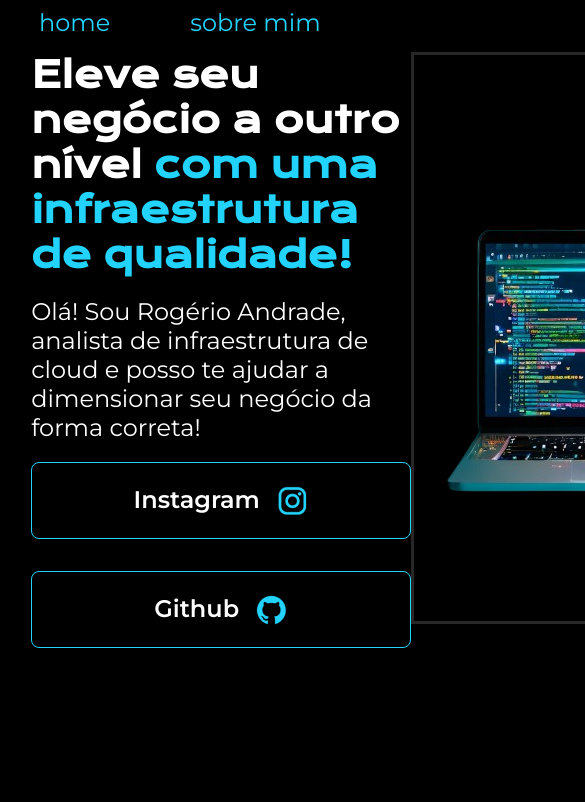
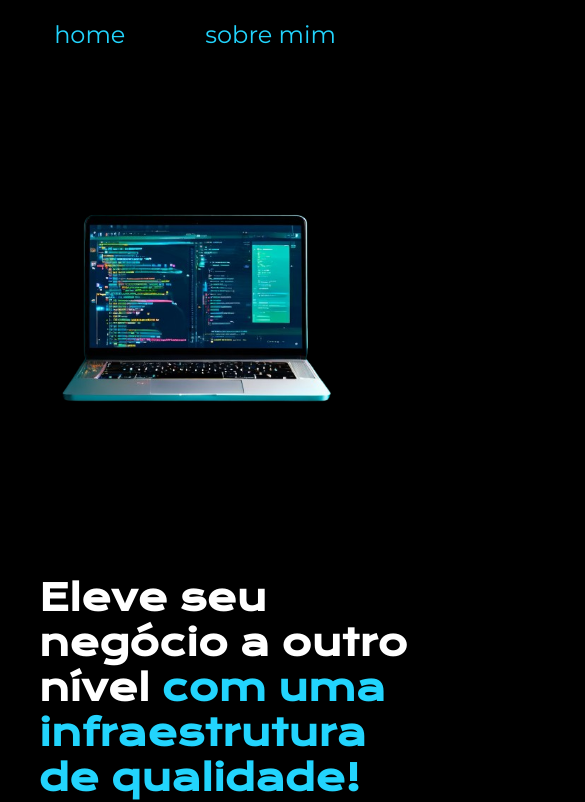
Before and after one commit to rogpessoa/padroeswebaula, a plain HTML site: page index.html in a window 390 px wide. Shown: the top 802 px of the page, 585 px wide, since content can reach past the window. Drawn offline with nearby package versions, Linux system fonts and the light colour scheme.

Commit message:
Recursividade

```diff
--- a/index.html
+++ b/index.html
@@ -33,7 +33,7 @@
 
            </div>
         </section>
-          <img class="borda_imagem" src="./assets/imagem.png" alt="foto pc">
+          <img class="apresentacao_imagem" src="./assets/imagem.png" alt="foto pc">
     </main>
     <footer>
       <div class="footer">
--- a/style/style.css
+++ b/style/style.css
@@ -4,7 +4,7 @@
   --cor-primaria: black;
   --cor-secundaria: #22D4FD;
   --cor-ternaria: white;
-  --cor-hover: #272727;
+  --cor-hover: gray;
   --font-1: "Montserrat", sans-serif;
 }
 
@@ -23,20 +23,22 @@ body{
     display: flex;
     align-items: flex-start;
     justify-content: space-between;
+    gap: 82px;
+
 }
 .apresentacao__conteudo{
     display: flex;
     flex-direction: column;
-    width: 615px;
-    gap: 20px;
+    width: 50%;
+    gap: 40px;
 }
 .apresentacao__conteudo__titulo{
-    font-size: 36px;
+    font-size: 2.25rem;
     font-family: "Krona One", sans-serif;
 }
 .apresentacao__conteudo__texto{
     font-family: var(--font-1);
-    font-size: 24px;
+    font-size: 1.5rem;
 }
 
 .titulo-destaque{
@@ -56,7 +58,7 @@ body{
   width: 378px;
   text-align: center;
   border-radius: 8px;
-  font-size: 24px;
+  font-size: 1.5rem;
   padding: 21.5px 0;
   text-decoration: none;
   color: var(--cor-ternaria);
@@ -66,9 +68,10 @@ body{
   justify-content: center;
 }
 
-.borda_imagem{
+.apresentacao_imagem{
   border-style: solid;
   color: var(--cor-hover);
+  width: 50%;
 }
 
 .footer {
@@ -107,8 +110,29 @@ body{
 
 .cabecalho_menu_link {
   font-family: var(--font-1);
-  font-size: 24px;
+  font-size: 1.5rem;
   font-weight: 100;
   color: var(--cor-secundaria);
   text-decoration: none;
 }
+
+@media (max-width: 1200px) {
+  .cabecalho{
+    padding: 5%;
+  }
+  .cabecalho_menu{
+    justify-content: center;
+  }
+  .apresentacao{
+    flex-direction: column-reverse;
+    padding: 2%;
+  }
+  .apresentacao__conteudo{
+    width: auto;
+  }
+  .apresentacao_imagem{
+    width: 100%;
+    border-style: none;
+  }
+
+}
```
